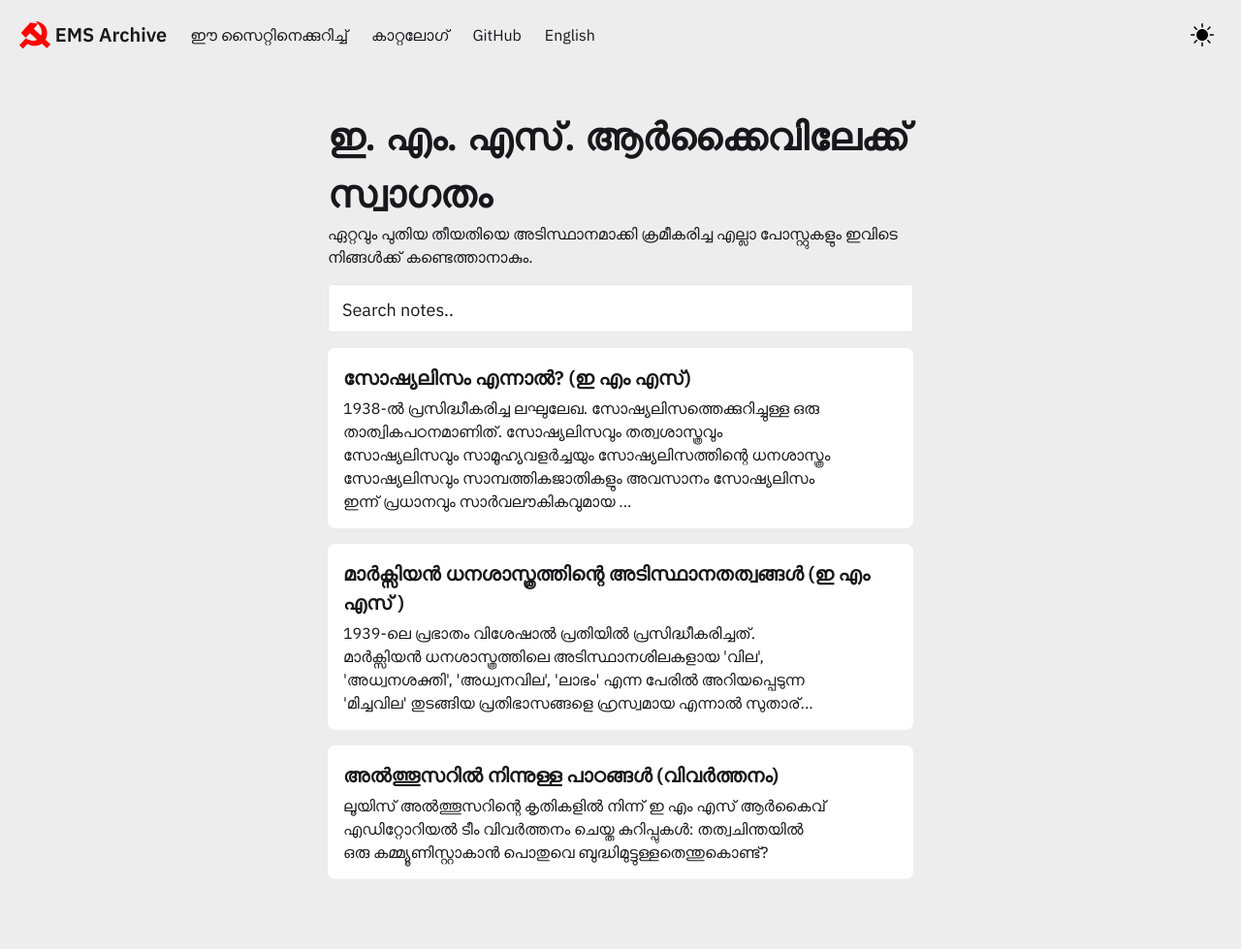
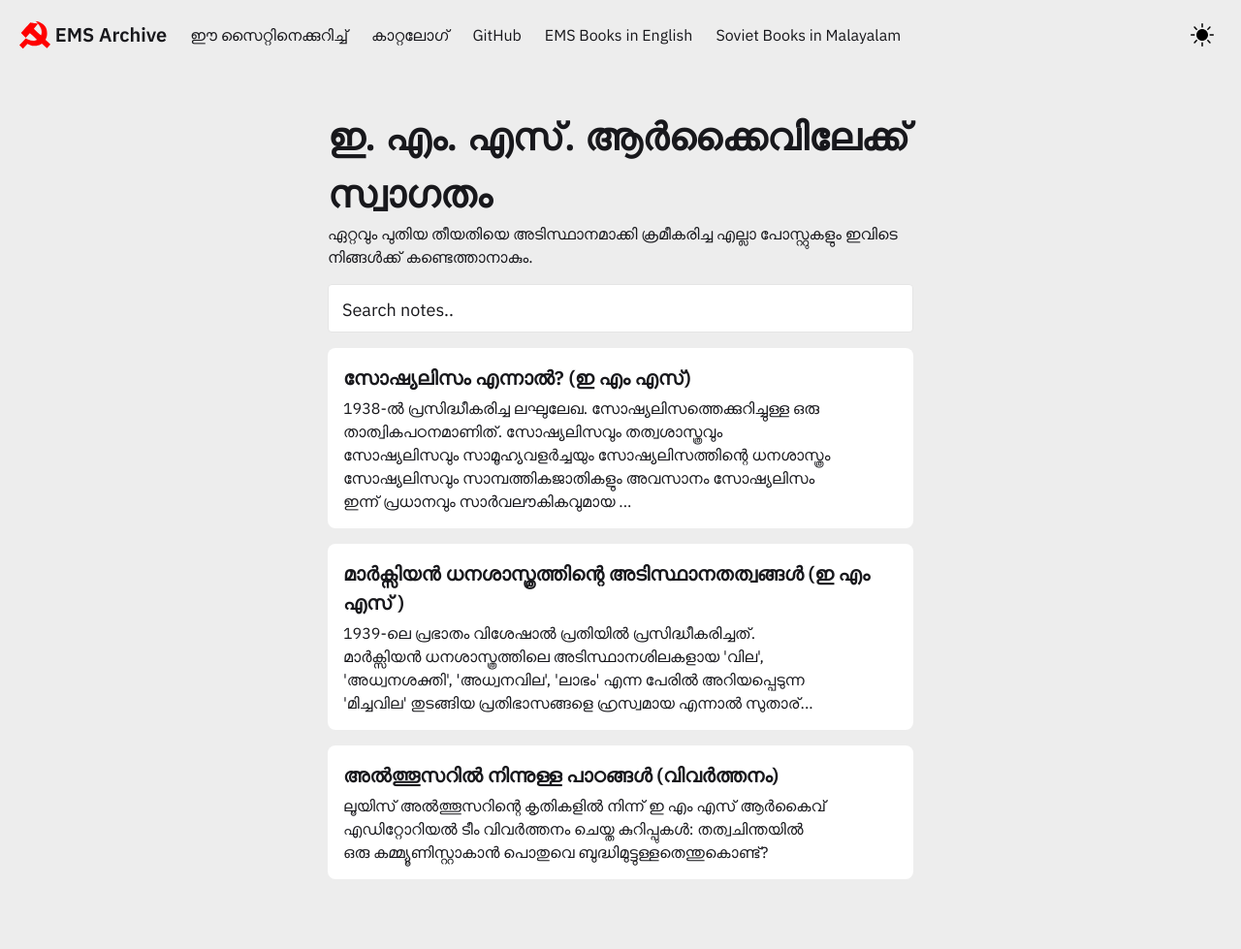
Before and after one commit to emsarchive/obsidiansite, a Jekyll site: the page built from pages/index.md, in a window 1280 px wide. Shown: the whole page at 97% size. Built offline with Jekyll 4.4.1, drawn with Linux system fonts in a browser that asks for light colours.

Commit message:
updated soviet books

```diff
--- a/_includes/Header.html
+++ b/_includes/Header.html
@@ -223,7 +223,10 @@
           GitHub
         </a>
         <a href="https://drive.google.com/drive/folders/14lmQVoeH30v4Uj-KkfNJFiH-O3vFR0fr?usp=sharing" class="navbar-item">
-          English
+          EMS Books in English
+        </a>
+        <a href="https://drive.google.com/drive/folders/1o25Gf8RdChp8NZLAK6MwVgLdSkFaji4t?usp=sharing" class="navbar-item">
+          Soviet Books in Malayalam
         </a>
 
 
```
